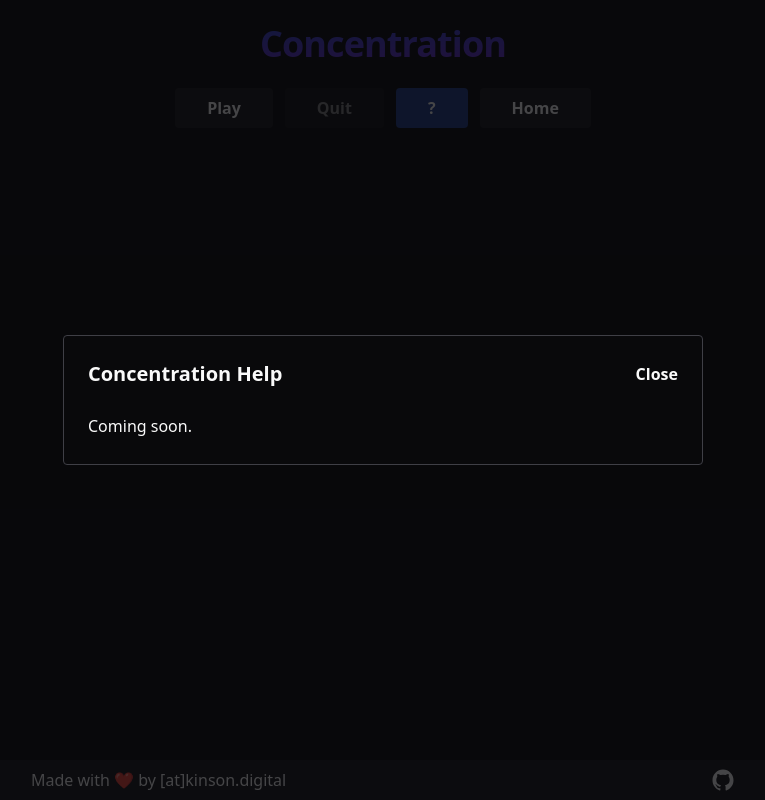
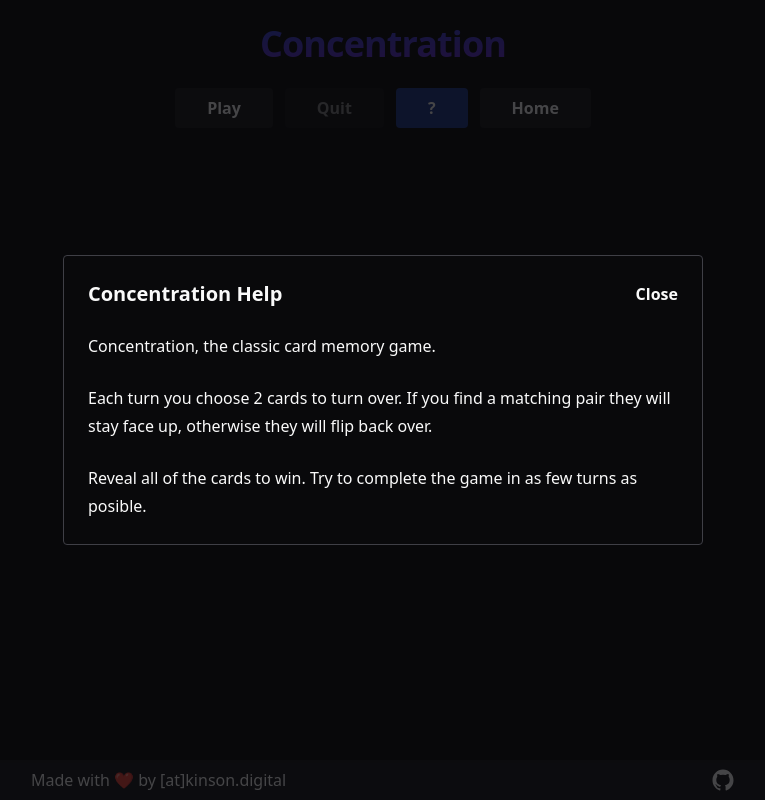
Before and after one commit to RickyAtkinson/react-arcade, a React (Vite) app: page /concentration in a window 1280 px wide. Both pictures are taken after a click on the button "Help". Shown: the whole page, without its empty margins (257-1022 px from the left). Built offline with nearby package versions, Linux system fonts and the light colour scheme.

Commit message:
Add Concentration help modal text

```diff
--- a/src/Concentration.tsx
+++ b/src/Concentration.tsx
@@ -106,7 +106,17 @@ export default function Snake() {
               Close
             </button>
           </header>
-          <p className="leading-7 [&:not(:first-child)]:mt-6">Coming soon.</p>
+          <p className="leading-7 [&:not(:first-child)]:mt-6">
+            Concentration, the classic card memory game.
+          </p>
+          <p className="leading-7 [&:not(:first-child)]:mt-6">
+            Each turn you choose 2 cards to turn over. If you find a matching
+            pair they will stay face up, otherwise they will flip back over.
+          </p>
+          <p className="leading-7 [&:not(:first-child)]:mt-6">
+            Reveal all of the cards to win. Try to complete the game in as few
+            turns as posible.
+          </p>
         </Modal>
       )}
     </>
```
